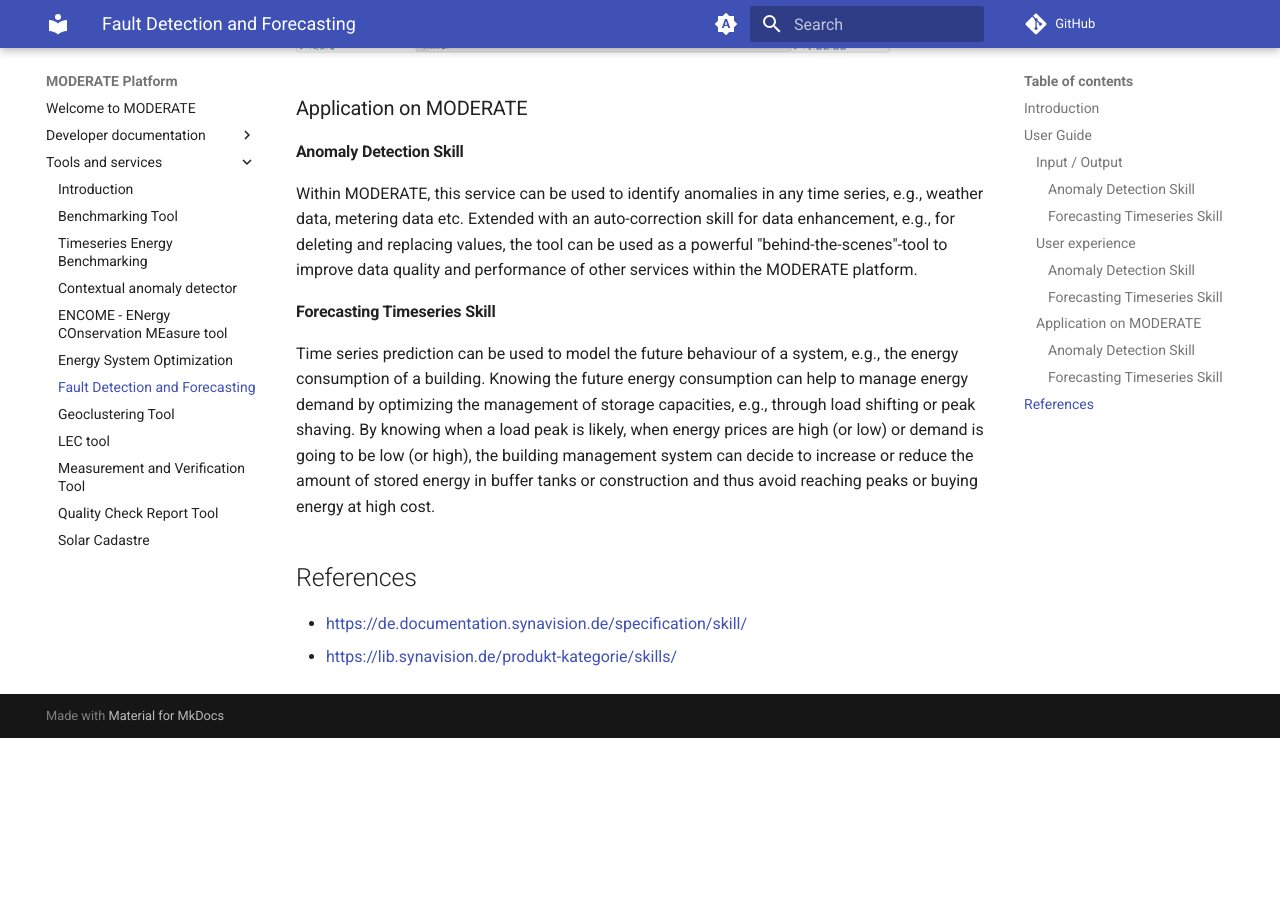
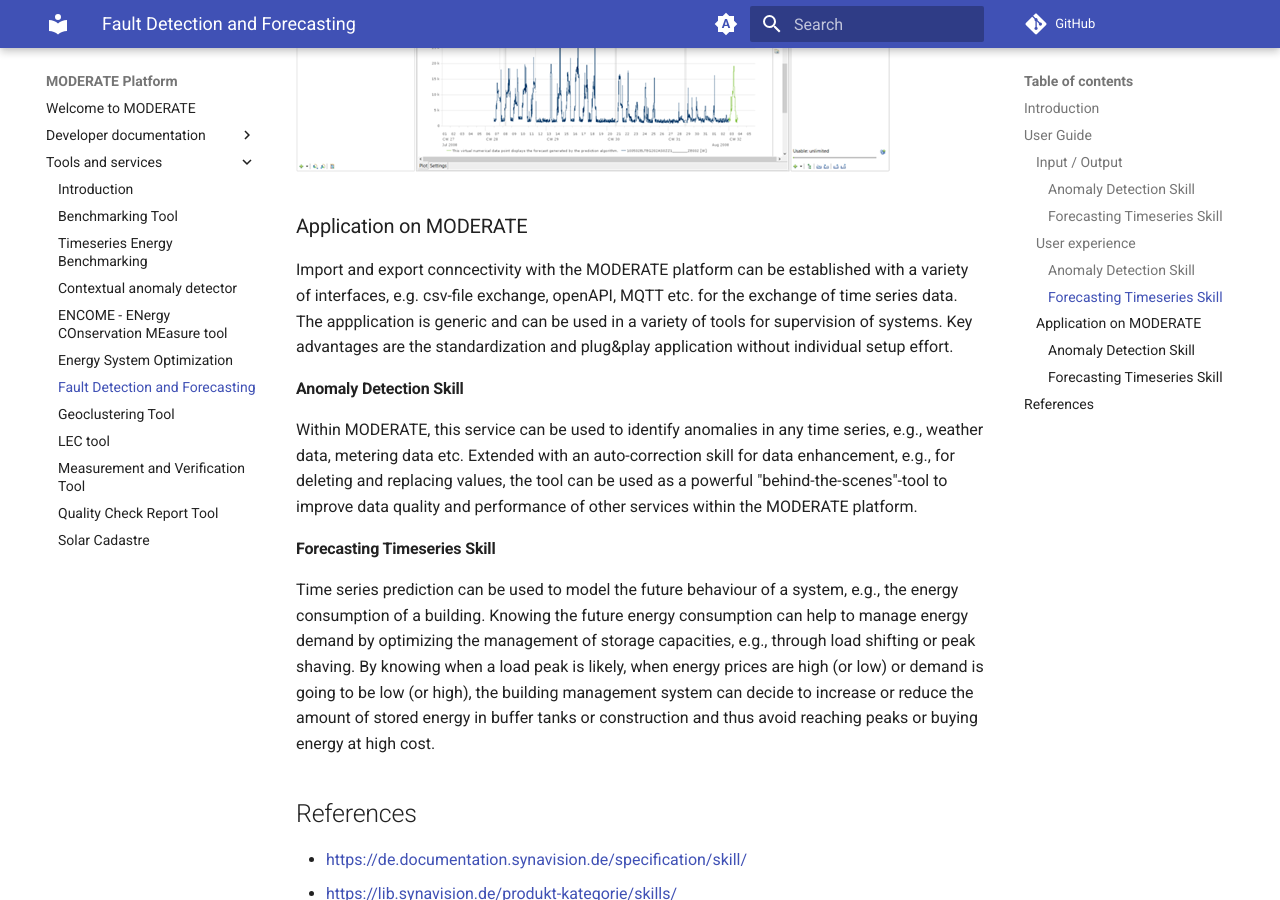
Before and after one commit to MODERATE-Project/moderate-docs, an MkDocs documentation site: the page built from docs/tools-and-services/fdf_A1.1.md, in a window 1280 px wide and 900 px high, scrolled down 5972 px. Built offline with MkDocs 1.6.1 and Material for MkDocs 9.7.7, drawn with Linux system fonts in a browser that asks for light colours; comment, search, counter and statistics services are not loaded; before the commit the page ends 6710 px from its top, so only the background shows below that; some of the changed text lies outside the part shown.

Commit message:
Update fdf_A1.1.md

```diff
--- a/docs/tools-and-services/fdf_A1.1.md
+++ b/docs/tools-and-services/fdf_A1.1.md
@@ -36,7 +36,7 @@
 
 ### Input / Output
 
-The skill generally require
+The skill generally require the input of one time series, the definition of time periods for testing and traing and the selection of an algorithm. The ourput is one or more time series with results and individual KPIs for the testing period. Once set up, the skills is carried out whenever data is imported.
 
 #### Anomaly Detection Skill
 
@@ -64,8 +64,8 @@
 - Size of the time window for which the time series shall be predicted.
 - Size of the time window used as training data.
 - Selection of the concrete algorithm to be used to predict the future behaviour:
-  -- Holt Winters Additive Trend Additive Season
-  -- Holt Winters Additive Trend Multiplicative Season
+  - Holt Winters Additive Trend Additive Season
+  - Holt Winters Additive Trend Multiplicative Season
   - Neural Basis expansion analysis
   - Trigonometric seasonality, Trend and Season
   - Trigonometric seasonality, Trend Box-Cox, Trend
@@ -126,6 +126,7 @@
 
 
 ### Application on MODERATE
+Import and export conncectivity with the MODERATE platform can be established with a variety of interfaces, e.g. csv-file exchange, openAPI, MQTT etc. for the exchange of time series data. The appplication is generic and can be used in a variety of tools for supervision of systems. Key advantages are the standardization and plug&play application without individual setup effort.
 
 #### Anomaly Detection Skill
 
```
